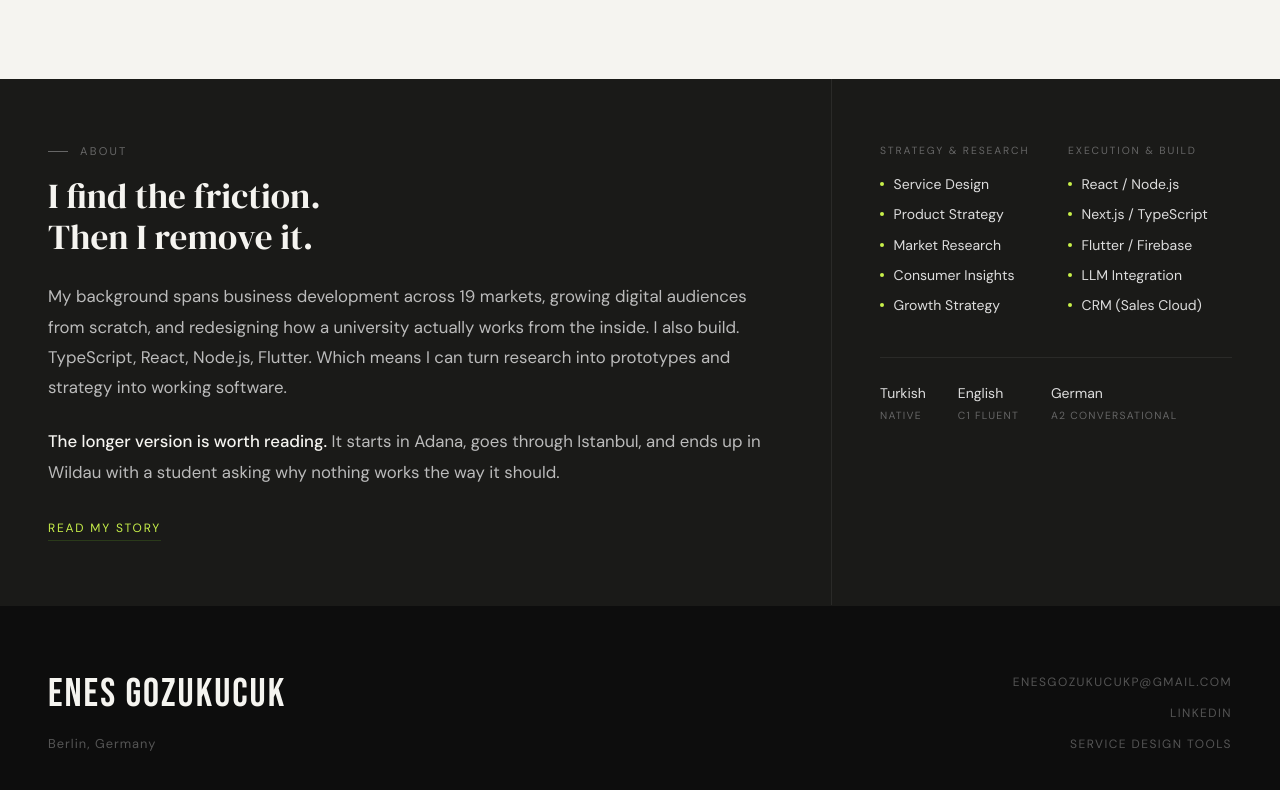
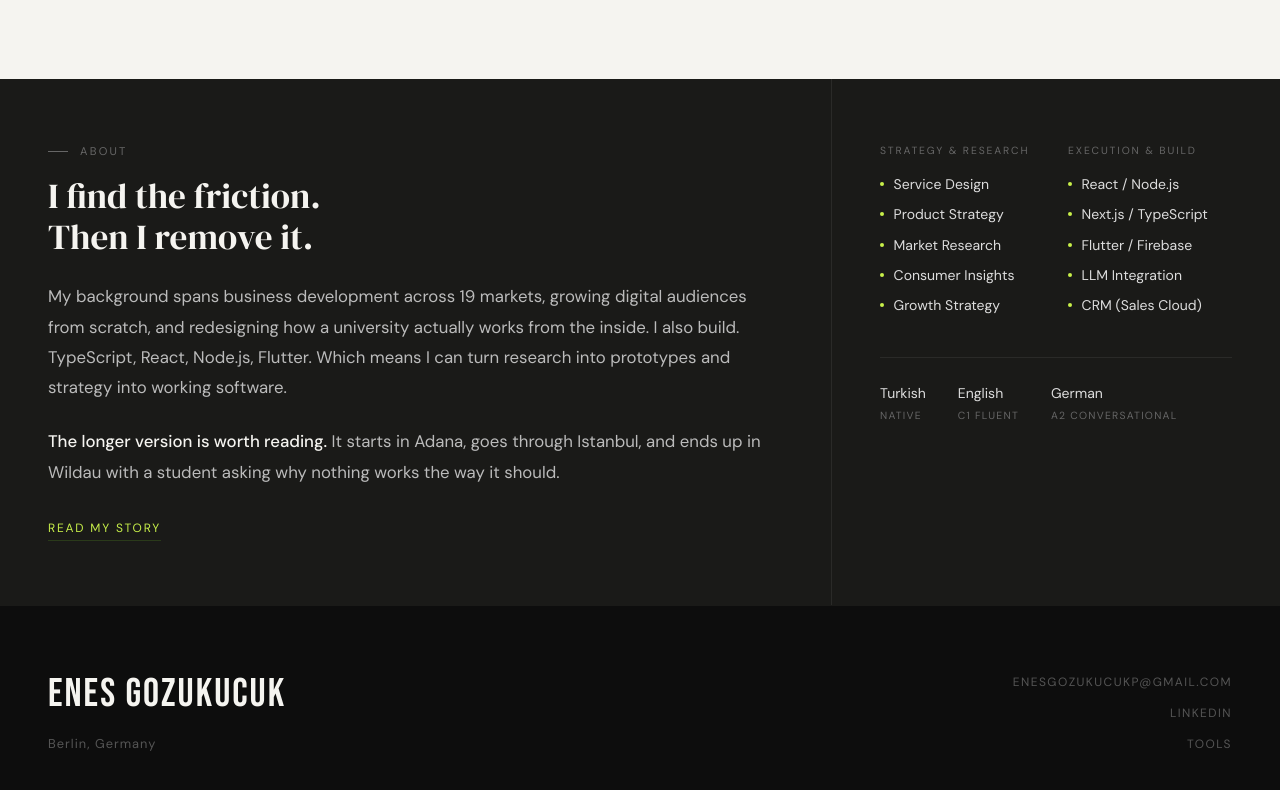
Before and after one commit to enesgozukucukk/enesgozukucuk-portfolio, a Next.js app: page / in a window 1280 px wide. Shown: the part 1894-2684 px from the top of the page. Built offline with nearby package versions, Linux system fonts and the light colour scheme.

Commit message:
change Service Design Tools to Tools

```diff
--- a/app/page.tsx
+++ b/app/page.tsx
@@ -542,7 +542,7 @@ export default function Home() {
         <div className="footer-links">
           <a href="mailto:enesgozukucukp@gmail.com">enesgozukucukp@gmail.com</a>
           <a href="https://linkedin.com/in/enesgozukucuk" target="_blank" rel="noopener noreferrer">LinkedIn</a>
-          <a href="/tools">Service Design Tools</a>
+          <a href="/tools">Tools</a>
         </div>
       </footer>
     </>
```
